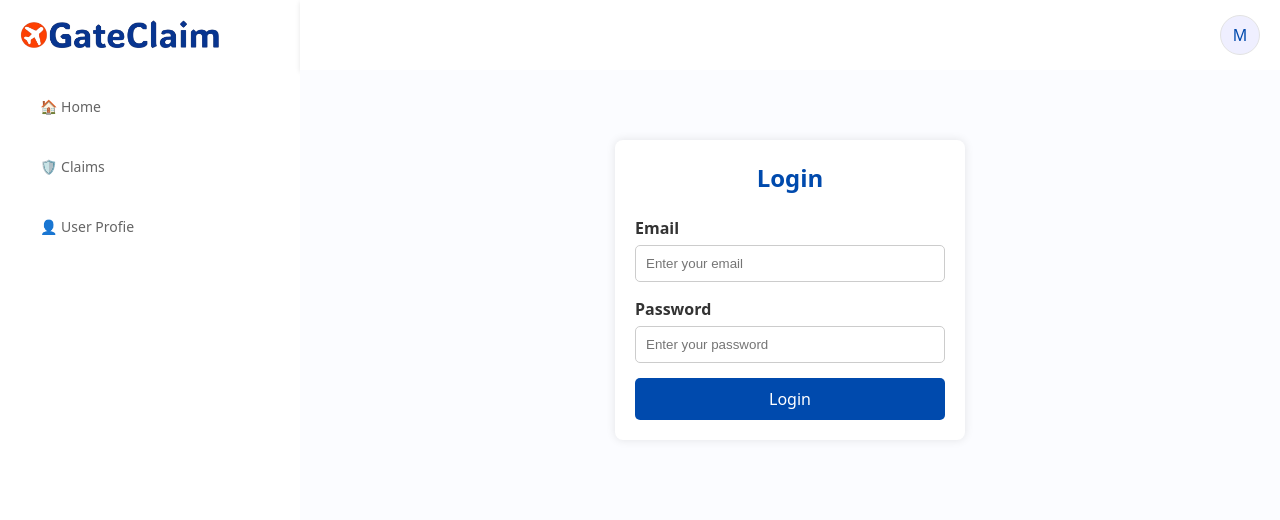
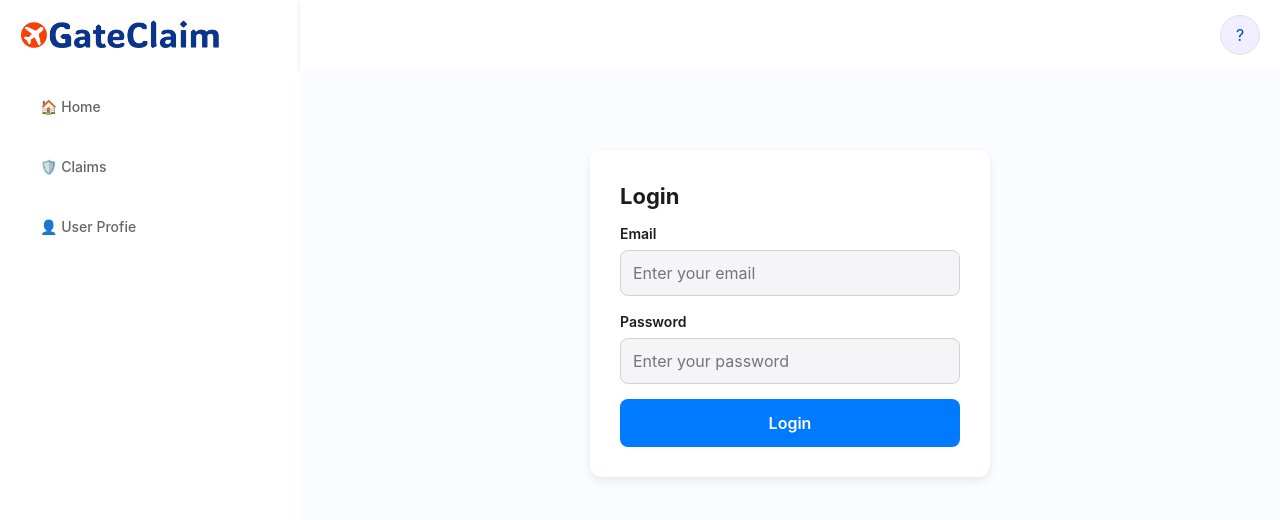
Before and after one commit to mihaibenta/gateclaim-dashboard, a React (Vite) app: page /login in a window 1280 px wide. Shown: the top 520 px of the page. Built offline with nearby package versions, Linux system fonts and the light colour scheme.

Commit message:
Login Page updates

```diff
--- a/src/components/Navbar.jsx
+++ b/src/components/Navbar.jsx
@@ -5,24 +5,34 @@ import "../styles/navbar.css";
 const Navbar = () => {
   const navigate = useNavigate();
   const [isPopupVisible, setPopupVisible] = useState(false);
-  const popupRef = useRef(null); // Reference for the popup to check clicks outside
-  const userIconRef = useRef(null); // Reference for the user icon
+  const [isLoggedIn, setIsLoggedIn] = useState(false); // Track login status
+  const popupRef = useRef(null);
+  const userIconRef = useRef(null);
+
+  useEffect(() => {
+    // Check if user is logged in based on localStorage (or API call)
+    const user = localStorage.getItem("user"); // Replace with actual auth check
+    setIsLoggedIn(!!user); // Convert to boolean
+  }, []);
 
   const handleLogout = () => {
-    // Handle logout logic here (e.g., clearing local storage or calling an API)
-    console.log("Logging out...");
-    setPopupVisible(false); // Close the popup on logout
+    localStorage.removeItem("user"); // Remove user session
+    setIsLoggedIn(false); // Update state
+    setPopupVisible(false);
+    navigate("/login"); // Redirect to login after logout
+  };
+
+  const handleLogin = () => {
+    navigate("/login"); // Redirect to login page
   };
 
   const goToAccount = () => {
-    setPopupVisible(false); // Close the popup before navigating
-    navigate("/account"); // Navigate to the account page
+    setPopupVisible(false);
+    navigate("/account");
   };
 
-  // Close the popup if clicking outside of it
   useEffect(() => {
     const handleClickOutside = (event) => {
-      // Close the popup only if clicking outside the popup and user icon
       if (
         popupRef.current &&
         !popupRef.current.contains(event.target) &&
@@ -33,7 +43,6 @@ const Navbar = () => {
     };
 
     document.addEventListener("mousedown", handleClickOutside);
-
     return () => {
       document.removeEventListener("mousedown", handleClickOutside);
     };
@@ -47,14 +56,24 @@ const Navbar = () => {
           className="user-icon"
           onClick={() => setPopupVisible(!isPopupVisible)}
         >
-          M
+          {isLoggedIn ? "M" : "?"} {/* Show user icon or guest icon */}
         </span>
+
         {isPopupVisible && (
           <div className="popup" ref={popupRef}>
             <div className="popup-content">
-              <p>Email: benta_mihai007@yahoo.com</p>
-              <button onClick={handleLogout}>Logout</button>
-              <button onClick={goToAccount}>Go to Account</button>
+              {isLoggedIn ? (
+                <>
+                  <p>Email: benta_mihai007@yahoo.com</p>
+                  <button onClick={goToAccount}>Go to Account</button>
+                  <button onClick={handleLogout}>Logout</button>
+                </>
+              ) : (
+                <>
+                  <p>You are not logged in.</p>
+                  <button onClick={handleLogin}>Login</button>
+                </>
+              )}
             </div>
           </div>
         )}
--- a/src/pages/Login.jsx
+++ b/src/pages/Login.jsx
@@ -1,5 +1,4 @@
 import React, { useState } from "react";
-import axios from "axios";
 import { useNavigate } from "react-router-dom";
 import "../styles/login.css";
 
@@ -25,7 +24,7 @@ const Login = () => {
           "Content-Type": "application/json",
           "Accept": "*/*",
         },
-        credentials: "include", // Ensures cookies are sent & stored
+        credentials: "include", // Ensures cookies are sent and received
         body: JSON.stringify({ email, password }),
       });
 
@@ -33,15 +32,31 @@ const Login = () => {
         throw new Error("Login failed.");
       }
 
+      // After the login, the server should set the cookies in the browser
+      // You can check the cookies using document.cookie or use js-cookie if needed
+
+      // Store the cookies (like JSESSIONID) in localStorage (if necessary)
+      const cookies = document.cookie; // Get cookies from the document
+      const sessionId = getCookie("JSESSIONID", cookies); // Extract JSESSIONID cookie
+
+      if (sessionId) {
+        localStorage.setItem("JSESSIONID", sessionId); // Save session cookie in localStorage
+        console.log("Stored JSESSIONID:", sessionId);
+      }
+
       alert("Login Successful!");
-      navigate("/");
+      navigate("/"); // Redirect to homepage after login
     } catch (err) {
       setError("Login failed. Check your credentials.");
       console.error("Login Error:", err);
     }
   };
 
-
+  // Helper function to extract cookie value by name
+  const getCookie = (name, cookies) => {
+    const match = cookies.match(new RegExp('(^| )' + name + '=([^;]+)'));
+    return match ? match[2] : null;
+  };
 
   return (
     <div className="login-container">
--- a/src/styles/login.css
+++ b/src/styles/login.css
@@ -1,54 +1,127 @@
+/* General Reset */
+* {
+  box-sizing: border-box;
+  font-family: "SF Pro Text", -apple-system, BlinkMacSystemFont, "Segoe UI", Roboto, "Helvetica Neue", Arial, sans-serif;
+  margin: 0;
+  padding: 0;
+}
+
+/* Login Container */
 .login-container {
   width: 100%;
-    max-width: 350px;
-    margin: 50px auto;
-    padding: 20px;
-    background: white;
-    border-radius: 8px;
-    box-shadow: 0 0 10px rgba(0, 0, 0, 0.1);
-    text-align: center;
+  max-width: 400px;
+  margin: 60px auto;
+  padding: 30px;
+  background: #ffffff;
+  border-radius: 12px;
+  box-shadow: 0 4px 10px rgba(0, 0, 0, 0.08);
+  text-align: left;
+  transition: all 0.3s ease-in-out;
 }
 
+.login-container:hover {
+  box-shadow: 0 6px 18px rgba(0, 0, 0, 0.12);
+}
+
+/* Title */
 h2 {
-    color: #004aad;
+  color: #1d1d1f;
+  font-size: 22px;
+  font-weight: 700;
+  margin-bottom: 10px;
+}
+
+/* Subtitle */
+p {
+  color: #6e6e73;
+  font-size: 14px;
   margin-bottom: 20px;
 }
 
+/* Input Group */
 .input-group {
   margin-bottom: 15px;
-    text-align: left;
 }
 
 .input-group label {
   display: block;
-    font-weight: bold;
-    margin-bottom: 5px;
-    color: #333;
+  font-weight: 600;
+  margin-bottom: 6px;
+  color: #1d1d1f;
+  font-size: 14px;
 }
 
+/* Apple-Style Input */
 .input-group input {
   width: 100%;
-    padding: 10px;
-    border: 1px solid #ccc;
-    border-radius: 5px;
+  padding: 12px;
+  border: 1px solid #d1d1d6;
+  border-radius: 8px;
+  font-size: 16px;
+  background: #f5f5f7;
+  transition: all 0.3s ease-in-out;
 }
 
+.input-group input:focus {
+  border-color: #007aff;
+  box-shadow: 0 0 6px rgba(0, 122, 255, 0.3);
+  outline: none;
+}
+
+/* Disabled Input Fields */
+.input-group input:disabled {
+  background: #e9e9eb;
+  color: #8e8e93;
+  border: 1px solid #d1d1d6;
+  cursor: not-allowed;
+}
+
+/* Button */
 .login-button {
   width: 100%;
-    padding: 10px;
-    background: #004aad;
+  padding: 14px;
+  background: #007aff;
   color: white;
   border: none;
-    border-radius: 5px;
+  border-radius: 8px;
+  font-size: 16px;
+  font-weight: 600;
   cursor: pointer;
+  transition: all 0.3s ease-in-out;
+  text-align: center;
+  display: block;
 }
 
 .login-button:hover {
-    background: #00308f;
+  background: #005ecb;
+  box-shadow: 0 4px 10px rgba(0, 94, 203, 0.2);
 }
 
+.login-button:active {
+  transform: scale(0.98);
+}
+
+/* Info Box */
+.info-box {
+  background: #e9f1ff;
+  padding: 12px;
+  border-radius: 8px;
+  color: #1d1d1f;
+  font-size: 14px;
+  display: flex;
+  align-items: center;
+  margin-bottom: 15px;
+}
+
+.info-box i {
+  color: #007aff;
+  margin-right: 8px;
+}
+
+/* Error Message */
 .error {
-    color: red;
+  color: #d93025;
   font-size: 14px;
-    margin-bottom: 10px;
+  margin-top: 10px;
+  font-weight: 500;
 }
```
Lines whose indentation alone changed are shown as unchanged.
